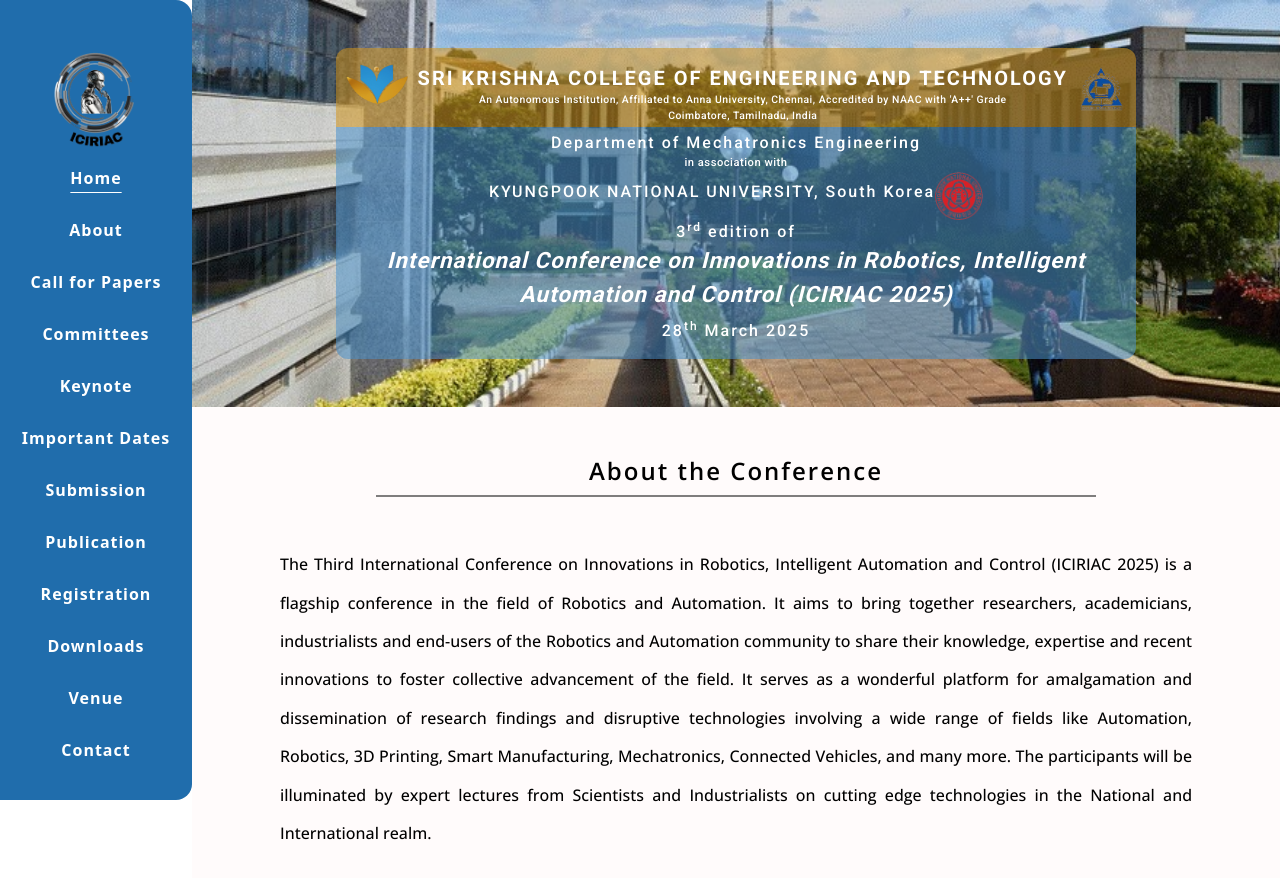
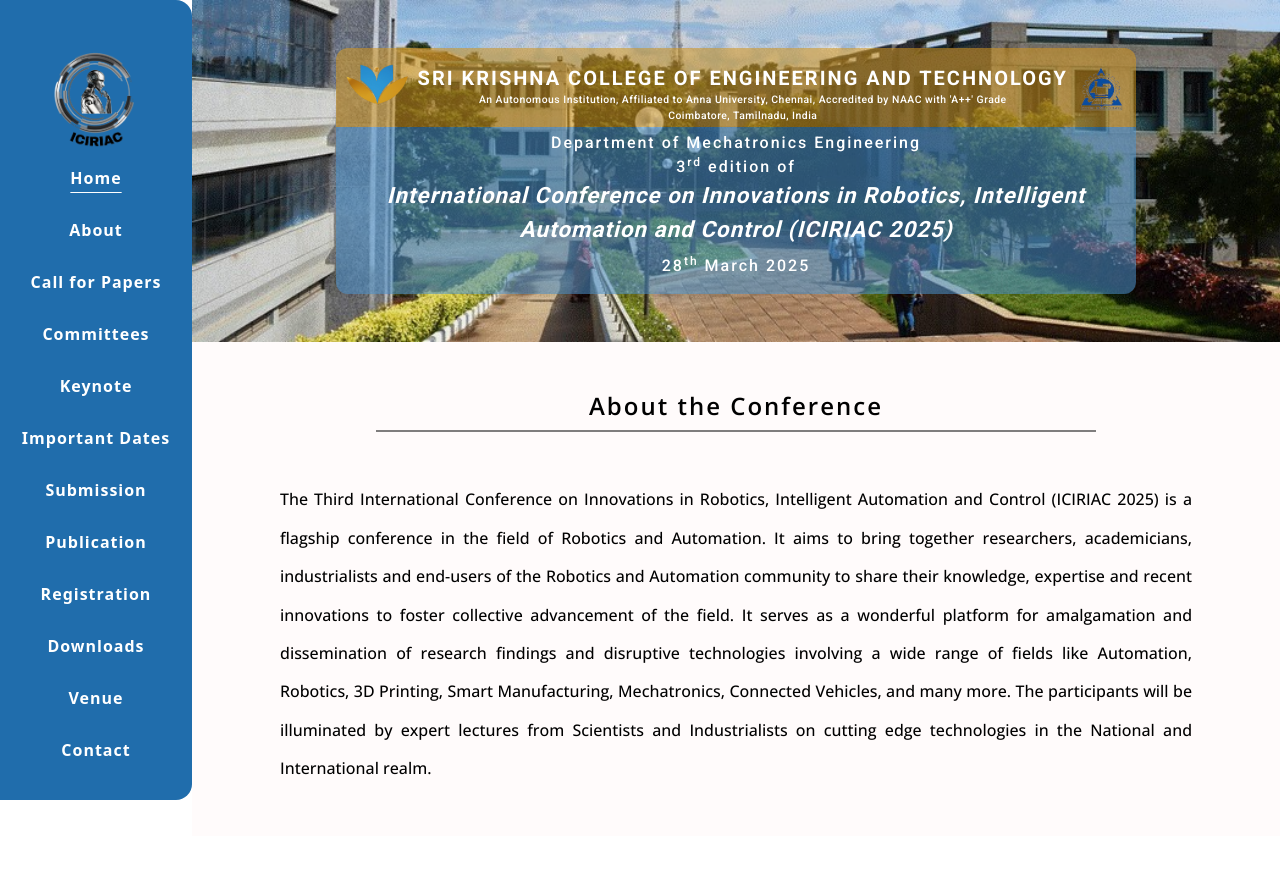
Before and after one commit to Iciriac/Conference, a React (Create React App) app: page / in a window 1280 px wide. Shown: the top 878 px of the page. After the commit the page ends 836 px from the top, so only its background shows below. Built offline with nearby package versions, Linux system fonts and the light colour scheme.

Commit message:
Update Heading.js

```diff
--- a/src/components/General/Heading.js
+++ b/src/components/General/Heading.js
@@ -38,13 +38,13 @@
                 </div>
                 <div className="bg-[#4b92cc]/[.55] flex flex-col items-center text-white pb-[1rem] pt-[.25rem] rounded-b-xl">
                     <p className="text-l font-medium tracking-[2px]">Department of Mechatronics Engineering</p>
-                    <p className="text-[.7rem] font-medium tracking-[.5px]">in association with</p>
+                    {/* <p className="text-[.7rem] font-medium tracking-[.5px]">in association with</p> */}
                     <div className="flex items-center">
-                        <p className="text-l font-medium tracking-[2px] uppercase mb-[.5rem]">Kyungpook National University, <span className="capitalize">South Korea</span> </p>
+                        {/* <p className="text-l font-medium tracking-[2px] uppercase mb-[.5rem]">Kyungpook National University, <span className="capitalize">South Korea</span> </p>
 
                         <div>
                             <img className="h-[3rem] ml-[0] w-[3rem]" src={uniLogo} alt="logo" />
-                        </div>
+                        </div> */}
                     </div>
                     <p className="text-l font-medium tracking-[2px]">3<sup>rd</sup> edition of</p>
                     <h1 className="italic text-[1.4rem] font-semibold w-[50rem] tracking-[1px] mb-[.5rem]">International Conference on Innovations in Robotics, Intelligent Automation and Control (ICIRIAC 2025)</h1>
```
